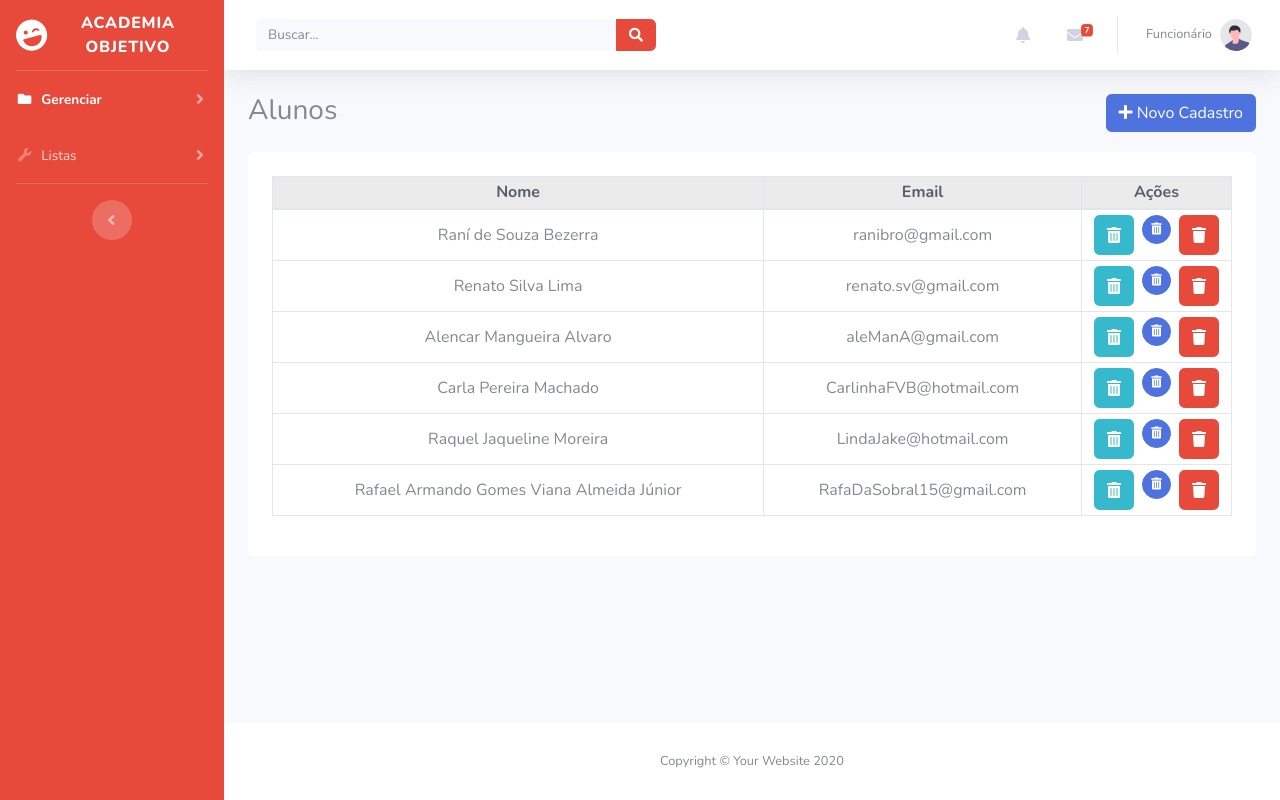
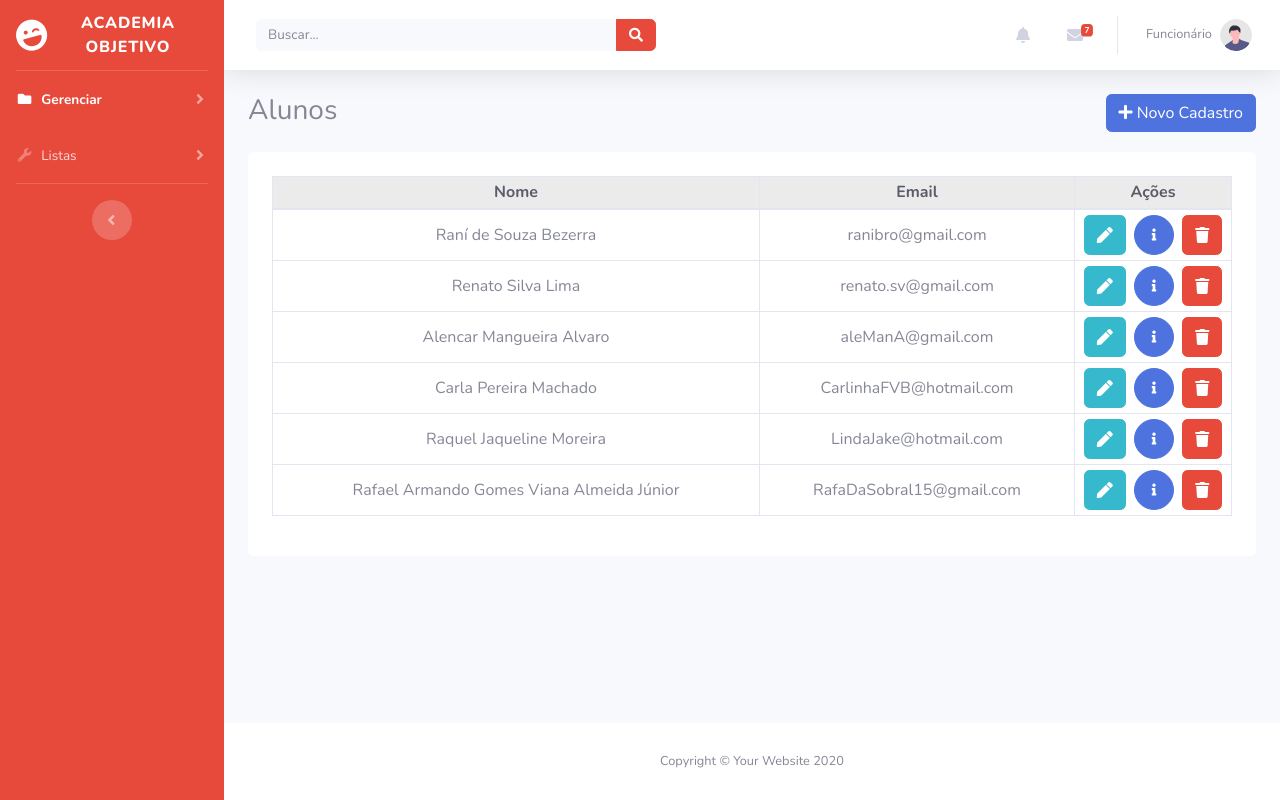
Before and after one commit to ranibro/Academia2022, a Django app: page /clientes/ in a window 1280 px wide. Run offline with Django 4.2, Linux system fonts and the light colour scheme; data comes from the database, SQL or seed files in the repository; some libraries are stand-ins or nearby versions.

Commit message:
detalhes

```diff
--- a/academia/apps/alunos/urls.py
+++ b/academia/apps/alunos/urls.py
@@ -9,7 +9,7 @@ urlpatterns = [
     path('', index),
 #Base.html como é base não tem que ter um url?
     path('base.html', base),
-    path('cadastro.html', cadastro),
+    path('cadastro', cadastro),
 #Se mecher aqui, tem que mecher no base.html também.
     path('cadastroDeCliente/', ClientesCad.as_view(), name='CadastroCliente'),
     path('clientes/', ClientesLista.as_view(), name='clientes'),
--- a/academia/templates/base.html
+++ b/academia/templates/base.html
@@ -273,7 +273,7 @@
                                 data-toggle="dropdown" aria-haspopup="true" aria-expanded="false">
                                 <span class="mr-2 d-none d-lg-inline text-gray-600 small">Funcionário</span>
                                 <img class="img-profile rounded-circle"
-                                    src="img/undraw_profile.svg">
+                                    src="../staticfiles/img/undraw_profile.svg">
                             </a>
                             <!-- Dropdown - User Information -->
                             <div class="dropdown-menu dropdown-menu-right shadow animated--grow-in"
--- a/academia/templates/listas/listaClientes.html
+++ b/academia/templates/listas/listaClientes.html
@@ -37,14 +37,14 @@
                                 <div class="mx-1">
                                     <button class="btn btn-info" data-toggle="modal" data-target="#excluiAluno"
                                             style="padding-top: 0.7rem; padding-bottom: 0.7rem; ">
-                                        <i class="fas fa-trash-alt"></i>
+                                        <i class="fas fa-pen"></i>
                                     </button>
                                 </div>
 
                                 <div class="mx-1">
                                     <button class="btn btn-primary btn-circle btn-sm" data-toggle="modal" data-target="#excluiAluno"
-                                            style="padding-top: 0.7rem; padding-bottom: 0.7rem; ">
-                                        <i class="fas fa-trash-alt"></i>
+                                            style="padding-top: 1.2rem; padding-bottom: 1.2rem; padding-left: 1.2rem; padding-right: 1.2rem ">
+                                        <i class="fas fa-info"></i>
                                     </button>
                                 </div>
                                 <div class="mx-1">
```
